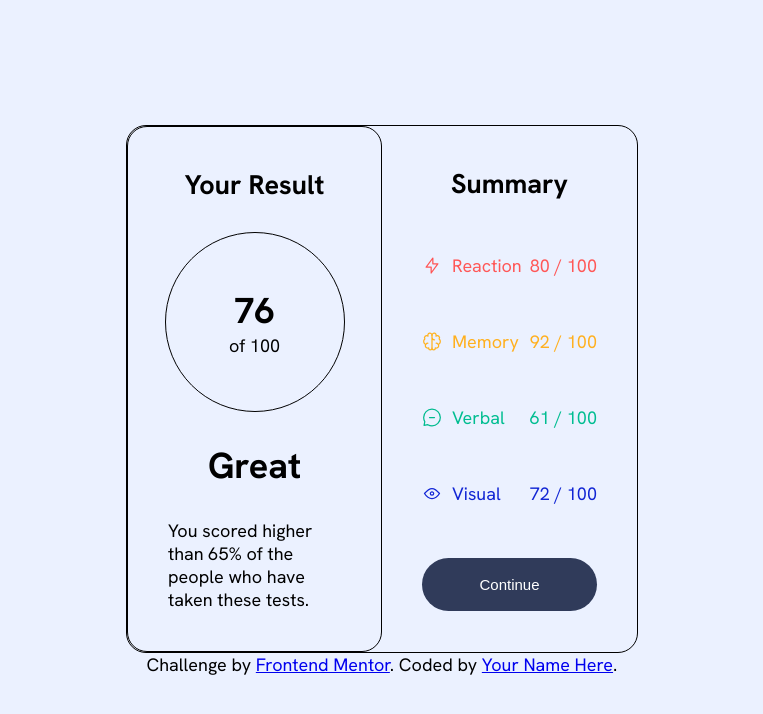
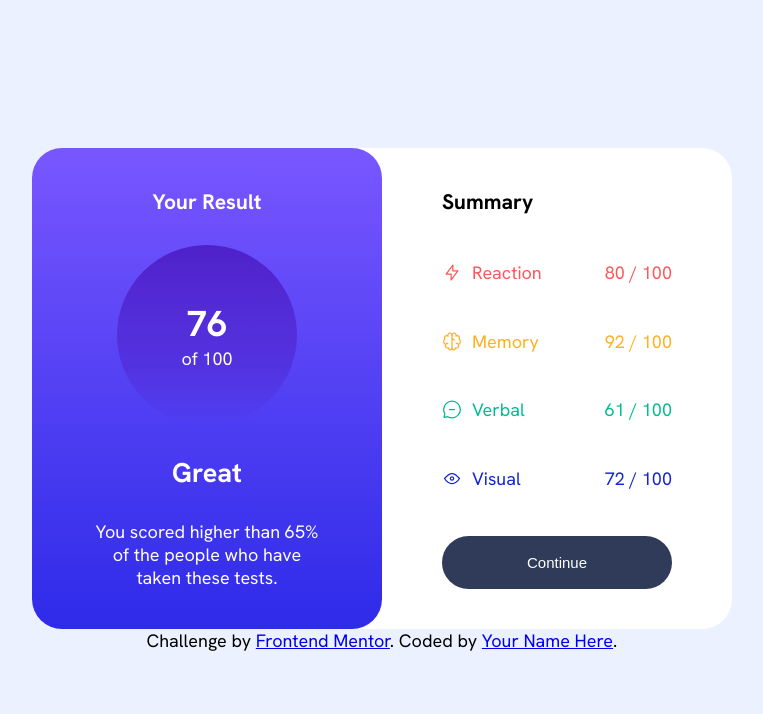
Before and after one commit to cristianmdn/results-summary-component, a plain HTML site: page index.html in a window 1280 px wide. Shown: the whole page, without its empty margins (258-1021 px from the left). Drawn offline with Linux system fonts and the light colour scheme.

Commit message:
adding some colors and gradients

```diff
--- a/index.html
+++ b/index.html
@@ -13,16 +13,16 @@
 <body>
   <main>
     <div class="your-result">
-      <h2>Your Result</h2>
+      <h3>Your Result</h3>
       <div class="score">
         <h1>76</h1>
         <p>of 100</p>
       </div>
-      <h1>Great</h1>
+      <h2>Great</h2>
       <p>You scored higher than 65% of the people who have taken these tests.</p>
     </div>
     <div class="summary">
-      <h2>Summary</h2>
+      <h3>Summary</h3>
       <div class="reaction">
         <div class="img-text">
           <img src="./images/icon-reaction.svg" alt="">
--- a/style.css
+++ b/style.css
@@ -4,7 +4,7 @@
     box-sizing: border-box;
 }
 body {
-    background: hsl(221, 100%, 96%);
+    background: hsl(241, 100%, 89%);
     font-family: "Hanken Grotesk", sans-serif;
     font-size: 18px;
     display: flex;
@@ -12,29 +12,36 @@ body {
     height: 100vh;
     justify-content: center;
     align-items: center;
+    background-color: hsl(221, 100%, 96%);
 }
 main {
     min-width: 300px;
-    width: 40%;
-    height: auto;
-    border: 1px solid black;
+    width: 700px;
     display: flex;
-    border-radius: 20px;
+    border-radius: 30px;
+    background-color: #fff;
 }
 .your-result, .summary {
     width: 50%;
-    border: 1px solid black;
     display: flex;
-    border-radius: 20px;
+    border-radius: 30px;
     flex-direction: column;
     height: 100%;
     justify-content: space-between;
     align-items: center;
-    padding: 40px;
     gap: 30px;
+    padding: 40px 60px;
+}
+.your-result {
+    background-image: linear-gradient(hsl(252, 100%, 67%),hsl(241, 81%, 54%));
+    color: #fff;
+}
+.your-result > p {
+    text-align: center;
 }
 .summary {
     border: none;
+    align-items: flex-start;
 }
 .reaction, .memory, .verbal, .visual {
     display: flex;
@@ -47,7 +54,7 @@ main {
     width: 180px;
     height: 180px;
     border-radius: 50%;;
-    border: 1px solid black;
+    background-image: linear-gradient(hsla(256, 72%, 46%, 1),hsla(256, 72%, 46%, .75), hsla(256, 72%, 46%, .5), hsla(256, 72%, 46%, 0));
     align-items: center;
     justify-content: center;
 }
```
